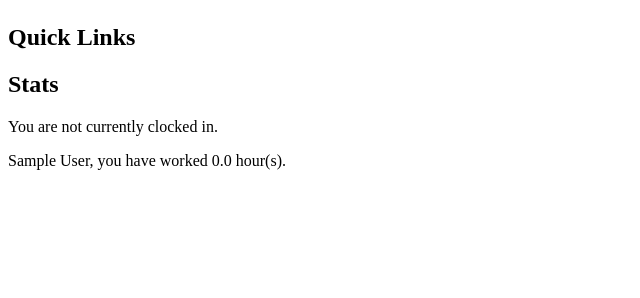
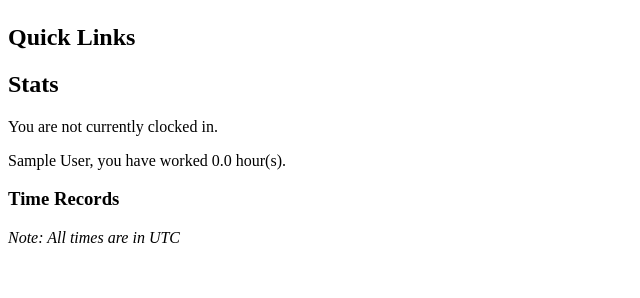
Before and after one commit to comp523-jarvis/timetracker-web, a Django app: page /vms/dashboard/ in a window 1280 px wide. Shown: the part 144-442 px from the top of the page, without its empty margins (0-640 px from the left). Run offline with Django 3.2, Linux system fonts and the light colour scheme; the visitor is signed in with stand-in values (Sample User, id 1); data that the repository does not hold is empty.

Commit message:
Add view of time records.

```diff
--- a/timetracker/timetracker/settings.py
+++ b/timetracker/timetracker/settings.py
@@ -140,6 +140,6 @@ STATIC_URL = '/static/'
 
 # Login/Logout URLs
 
-LOGIN_REDIRECT_URL = 'account:profile'
+LOGIN_REDIRECT_URL = 'vms:dashboard'
 LOGIN_URL = 'account:login'
 LOGOUT_REDIRECT_URL = 'home'
--- a/timetracker/vms/models.py
+++ b/timetracker/vms/models.py
@@ -98,11 +98,7 @@ class Employee(models.Model):
         for record in self.time_records.exclude(time_end=None):
             hours += record.time_end - record.time_start
 
-        seconds = hours.total_seconds()
-        seconds += 15 * 60 / 2
-        seconds -= seconds % (15 * 60)
-
-        return seconds
+        return hours.total_seconds()
 
 
 class TimeRecord(models.Model):
--- a/timetracker/vms/templates/vms/dashboard.html
+++ b/timetracker/vms/templates/vms/dashboard.html
@@ -15,4 +15,34 @@
   <h2>Stats</h2>
   <p>You are{% if not clocked_in %} not{% endif %} currently clocked in.</p>
   <p>{{ request.user.name }}, you have worked {{ total_hours }} hour(s).</p>
+
+  <h3>Time Records</h3>
+  <p><em>Note: All times are in UTC</em></p>
+  {% for employee in employees %}
+    <h4>{{ employee }}</h4>
+    <table style="text-align: center;">
+      <thead>
+        <tr>
+          <th>Start Time</th>
+          <th>End Time</th>
+          <th>Approved</th>
+        </tr>
+      </thead>
+      <tbody>
+        {% for record in employee.time_records.all|dictsortreversed:'time_start' %}
+          <tr>
+            <td>{{ record.time_start|date:'n/j/Y g:i a' }}</td>
+            <td>
+              {% if record.time_end %}
+                {{ record.time_end|date:'n/j/Y g:i a' }}
+              {% else %}
+                -
+              {% endif %}
+            </td>
+            <td>{% if record.is_approved %}✔{% else %}✗{% endif %}</td>
+          </tr>
+        {% endfor %}
+      </tbody>
+    </table>
+  {% endfor %}
 {% endblock %}
--- /dev/null
+++ b/timetracker/vms/time_utils.py
@@ -0,0 +1,22 @@
+
+
+def round_time_worked(time_worked, block_size=15 * 60):
+    """
+    Round a period of time worked to the nearest block.
+
+    Typically this is used to round time worked to the closest 15 minute
+    block.
+
+    Args:
+        time_worked:
+            The time period to round, in seconds.
+        block_size:
+            The block size to round to, in seconds. Defaults to 15
+            minutes.
+
+    Returns:
+        The time worked, in seconds, rounded to the nearest block.
+    """
+    time_worked += block_size / 2
+
+    return time_worked - (time_worked % block_size)
--- a/timetracker/vms/views.py
+++ b/timetracker/vms/views.py
@@ -3,10 +3,10 @@ from django.shortcuts import get_object_or_404
 from django.urls import reverse_lazy
 from django.views.generic import TemplateView, FormView
 
-from vms import forms, models
+from vms import forms, models, time_utils
 
 
-class ClockInView(FormView):
+class ClockInView(LoginRequiredMixin, FormView):
     """
     View for clocking in.
     """
@@ -30,7 +30,7 @@ class ClockInView(FormView):
         return kwargs
 
 
-class ClockOutView(FormView):
+class ClockOutView(LoginRequiredMixin, FormView):
     """
     View for clocking out.
     """
@@ -84,6 +84,7 @@ class DashboardView(LoginRequiredMixin, TemplateView):
         context['clocked_in'] = clocked_in
 
         seconds_worked = sum([emp.total_time for emp in employees])
+        seconds_worked = time_utils.round_time_worked(seconds_worked)
         context['total_hours'] = seconds_worked / (60 * 60)
 
         return context
```
